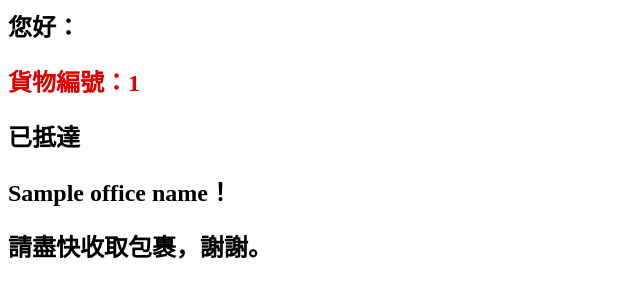
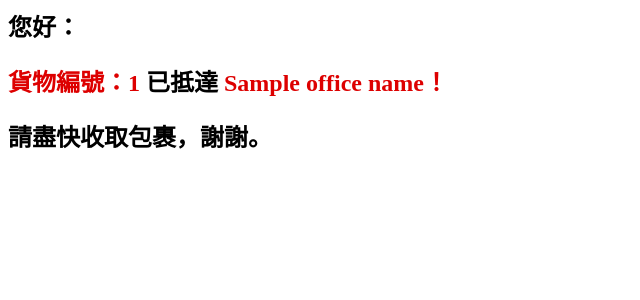
Before and after one commit to Valorlo/IoT_Project, a Django app: template templates/email_template.html in a window 1280 px wide. Shown: the top 300 px of the page, without its empty margins (0-640 px from the left). Run offline with Django 3.2, Linux system fonts and the light colour scheme; the template is opened without the code that fills it: most values are stand-ins (such as "Sample title", 1, 10 or a date in 2020).

Commit message:
email template fix

```diff
--- a/statics/css/common.css
+++ b/statics/css/common.css
@@ -31,8 +31,8 @@ body {
 
 .wrapper {
   display: flex;
-  height: 90vh;
-  width: 100vw;
+  height: 85vh;
+  width: 99vw;
   align-items: center;
   overflow: auto;
   flex-direction: column;
--- a/templates/email_template.html
+++ b/templates/email_template.html
@@ -2,10 +2,12 @@
 <body>
     <p>
         <h2>您好：</h2>
-        <h2 style="color:rgb(221, 0, 0)">貨物編號：{{pid}}</h2>
-        <h2>已抵達</h2>
-        <h2> {{office_name}}！</h2>
+        <h2 style="color:rgb(221, 0, 0)">貨物編號：{{pid}}
+        <span style="color: black;">已抵達</span>
+        <span style="color:rgb(221, 0, 0);"> {{office_name}}！</span></h2>
         <h2>請盡快收取包裹，謝謝。</h2><br>
     </p>
 </body>
 </html>
+
+<!-- font-size: 1.5em font-weight: bolder -->
```
